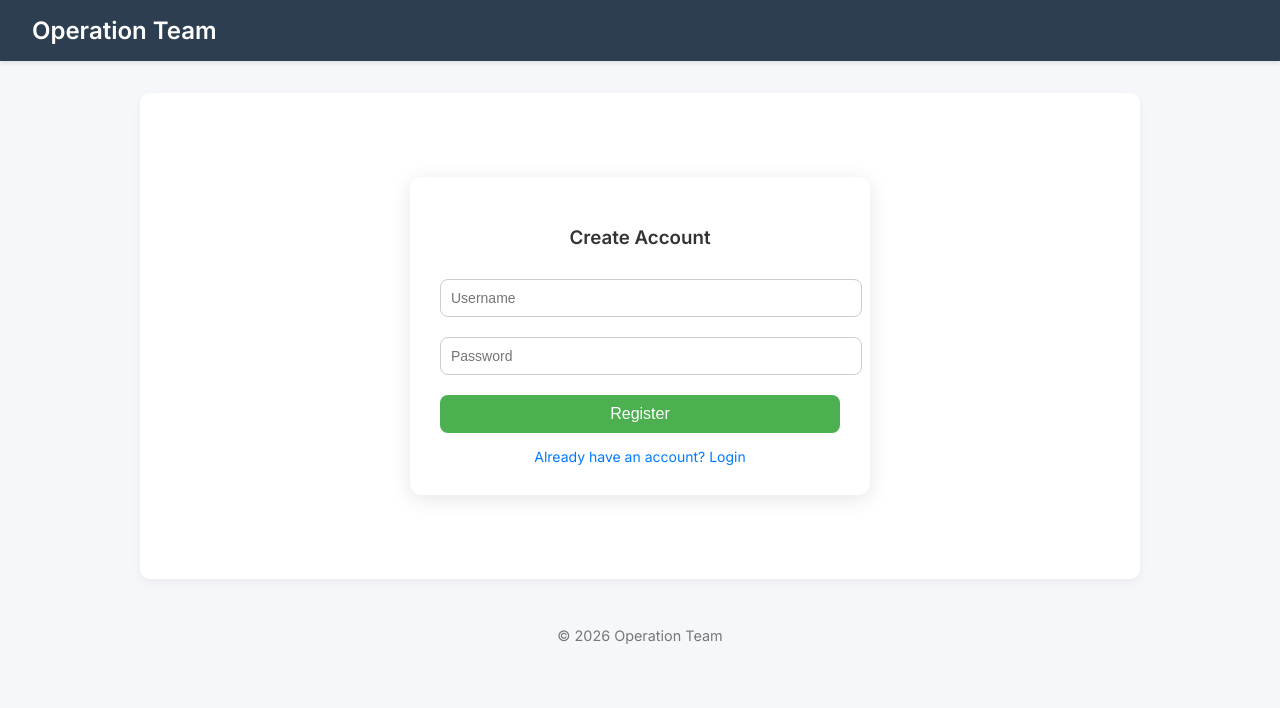
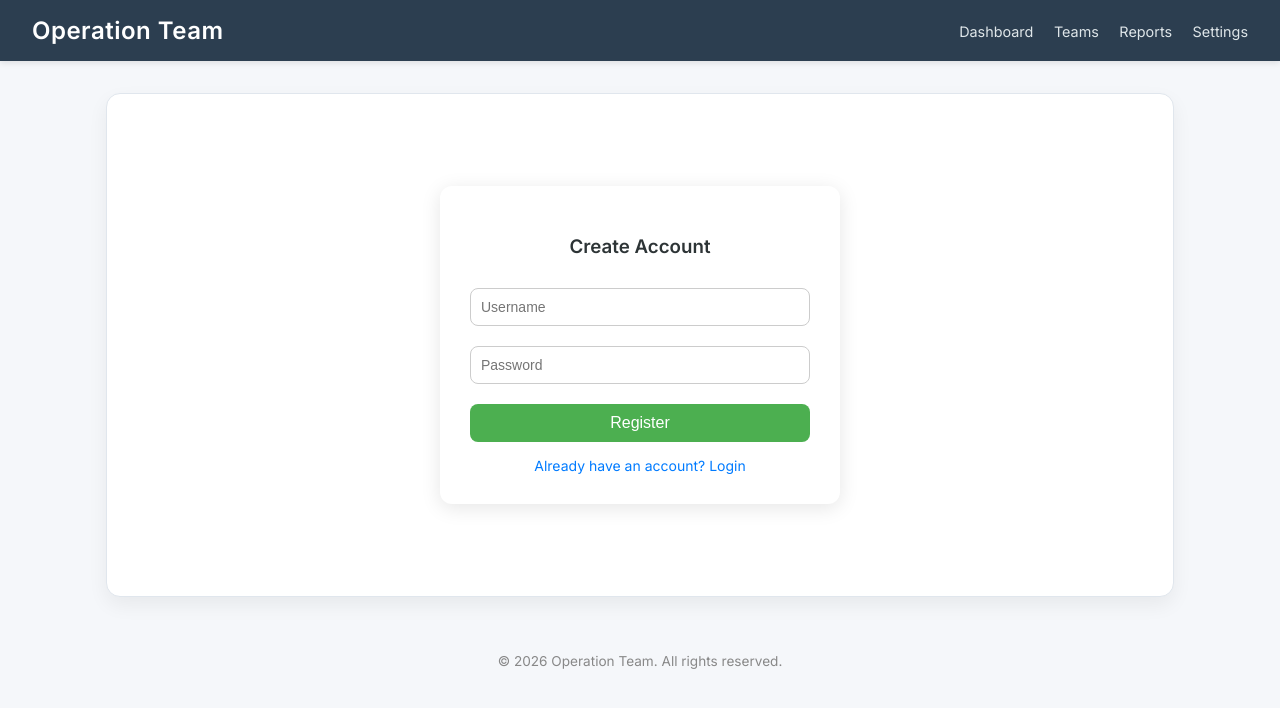
Before and after one commit to clarincehierro001-hue/justforyou, a Flask app: page /register in a window 1280 px wide. Shown: the top 708 px of the page. Run offline with Flask 3, Linux system fonts and the light colour scheme.

Commit message:
base.html

```diff
--- a/templates/base.html
+++ b/templates/base.html
@@ -6,46 +6,134 @@
     <title>Operation Team</title>
 
     <!-- Google Font -->
-    <link href="https://fonts.googleapis.com/css2?family=Inter:wght@300;400;600&display=swap" rel="stylesheet">
+    <link href="https://fonts.googleapis.com/css2?family=Inter:wght@300;400;500;600&display=swap" rel="stylesheet">
 
     <style>
+        :root {
+            --bg: #f5f7fa;
+            --card: #ffffff;
+            --text: #2d3436;
+            --primary: #2c3e50;
+            --accent: #3498db;
+            --border: #e0e6ed;
+        }
+
+        /* Dark Mode */
+        @media (prefers-color-scheme: dark) {
+            :root {
+                --bg: #1e1e2f;
+                --card: #2b2b3c;
+                --text: #f1f1f1;
+                --primary: #111827;
+                --border: #3a3a4f;
+            }
+        }
+
+        * {
+            box-sizing: border-box;
+        }
+
         body {
             margin: 0;
             font-family: 'Inter', sans-serif;
-            background-color: #f5f7fa;
-            color: #333;
+            background: var(--bg);
+            color: var(--text);
         }
 
+        /* HEADER */
         header {
-            background-color: #2c3e50;
+            background: var(--primary);
             color: white;
             padding: 1rem 2rem;
-            box-shadow: 0 2px 4px rgba(0,0,0,0.1);
+            display: flex;
+            align-items: center;
+            justify-content: space-between;
+            box-shadow: 0 2px 6px rgba(0,0,0,0.1);
         }
 
         header h2 {
             margin: 0;
             font-weight: 600;
+            letter-spacing: 0.5px;
         }
 
+        nav a {
+            color: #dfe6e9;
+            margin-left: 1rem;
+            text-decoration: none;
+            font-size: 0.9rem;
+            transition: 0.2s;
+        }
+
+        nav a:hover {
+            color: white;
+        }
+
+        /* MAIN */
         main {
-            padding: 2rem;
-            max-width: 1000px;
+            padding: 2rem 1rem;
+            max-width: 1100px;
             margin: auto;
         }
 
         .card {
-            background: white;
-            border-radius: 10px;
-            padding: 1.5rem;
-            box-shadow: 0 4px 10px rgba(0,0,0,0.05);
+            background: var(--card);
+            border-radius: 14px;
+            padding: 2rem;
+            box-shadow: 0 8px 20px rgba(0,0,0,0.06);
+            border: 1px solid var(--border);
+            animation: fadeIn 0.4s ease;
         }
 
+        /* FOOTER */
         footer {
             text-align: center;
-            padding: 1rem;
+            padding: 1.5rem;
+            font-size: 0.85rem;
+            color: #888;
+        }
+
+        /* UTILITIES */
+        .btn {
+            display: inline-block;
+            padding: 0.6rem 1rem;
+            border-radius: 8px;
+            background: var(--accent);
+            color: white;
+            text-decoration: none;
             font-size: 0.9rem;
-            color: #777;
+            transition: 0.2s;
+        }
+
+        .btn:hover {
+            opacity: 0.9;
+        }
+
+        @keyframes fadeIn {
+            from {
+                opacity: 0;
+                transform: translateY(10px);
+            }
+            to {
+                opacity: 1;
+                transform: translateY(0);
+            }
+        }
+
+        /* MOBILE */
+        @media (max-width: 600px) {
+            header {
+                flex-direction: column;
+                align-items: flex-start;
+            }
+
+            nav {
+                margin-top: 0.5rem;
+            }
+
+            .card {
+                padding: 1.5rem;
+            }
         }
     </style>
 </head>
@@ -53,6 +141,12 @@
 
     <header>
         <h2>Operation Team</h2>
+        <nav>
+            <a href="#">Dashboard</a>
+            <a href="#">Teams</a>
+            <a href="#">Reports</a>
+            <a href="#">Settings</a>
+        </nav>
     </header>
 
     <main>
@@ -62,7 +156,7 @@
     </main>
 
     <footer>
-        &copy; {{ year if year else "2026" }} Operation Team
+        &copy; {{ year if year else "2026" }} Operation Team. All rights reserved.
     </footer>
 
 </body>
```
